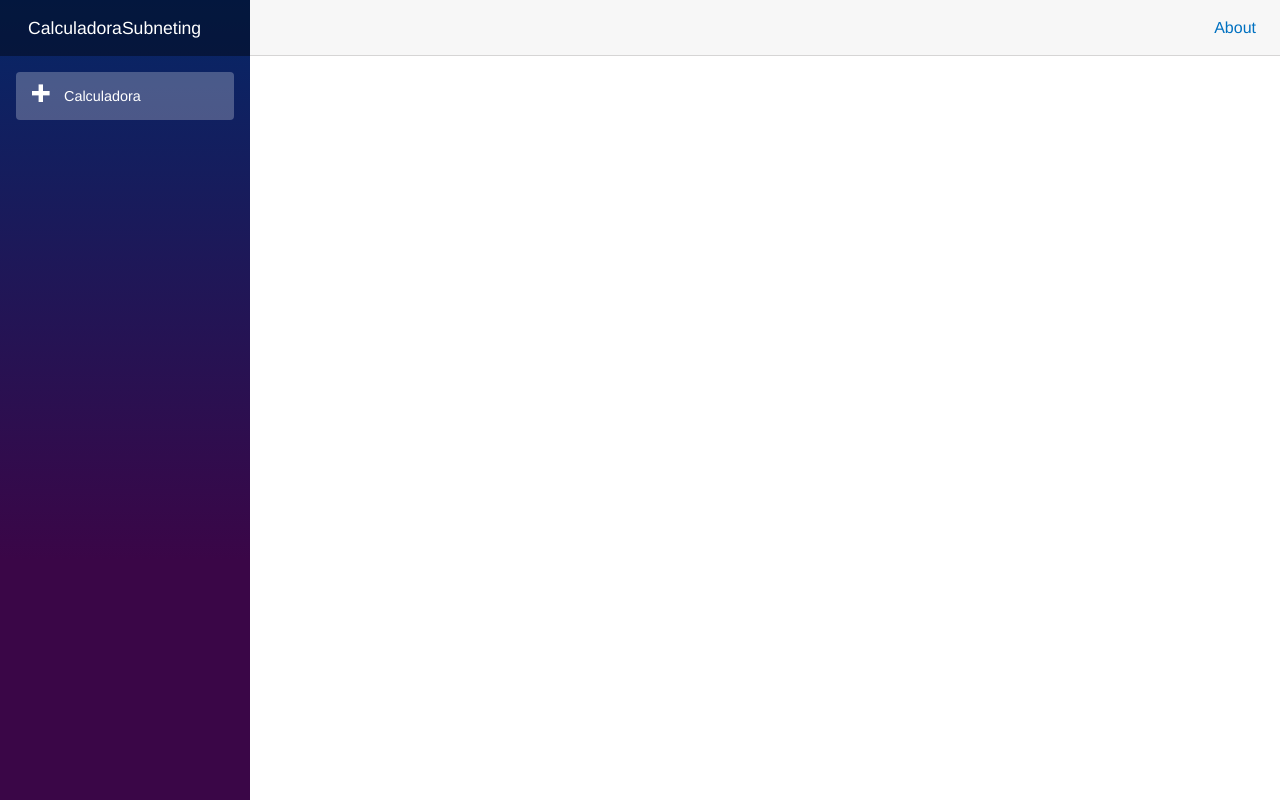
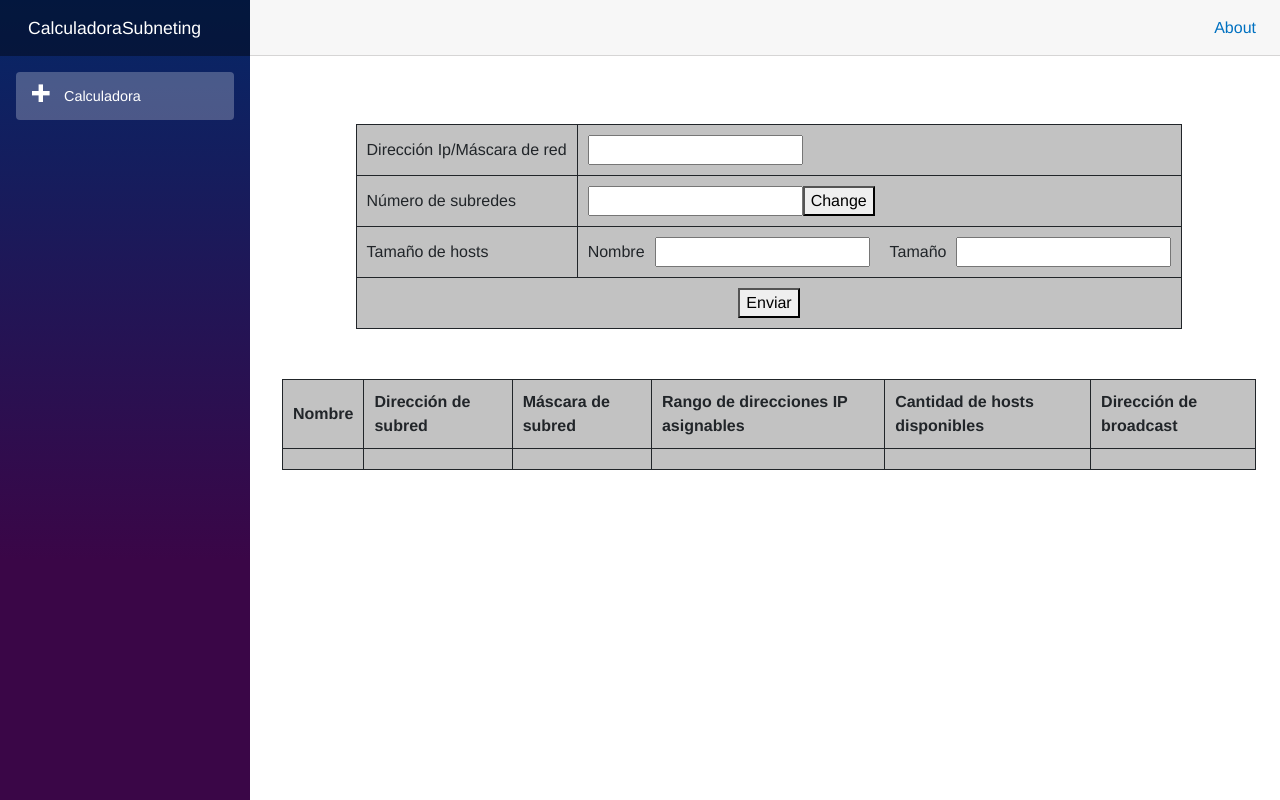
Before and after one commit to OliverWalters/CalculadoraSubneting, an ASP.NET Core app: page / in a window 1280 px wide. Run offline with ASP.NET Core 8, Linux system fonts and the light colour scheme; lists and menus that the app fills with data are empty; style sheets or scripts are compiled from the project's sources.

Commit message:
html y css

```diff
--- a/CalculadoraSubneting/Pages/Index.razor
+++ b/CalculadoraSubneting/Pages/Index.razor
@@ -1,3 +1,50 @@
 @page "/"
 
 <PageTitle>Calculadora</PageTitle>
+
+
+
+
+		<table class="tabla1">
+			<tr>
+				<td>Dirección Ip/Máscara de red</td>
+				<td><input type="text"></td>
+			</tr>
+			<tr>
+				<td>Número de subredes</td>
+				<td><input type="text"><button>Change</button></td>
+			</tr>
+			<tr>
+				<td>Tamaño de hosts</td>
+				<td><label>Nombre</label><input id="inputName" type="text"><label>Tamaño</label><input id="inputSize" type="text"></td>
+			</tr>
+			<tr>
+				<td class="submit"colspan="2">
+					<button >Enviar</button>
+				</td>
+			</tr>
+		</table>
+
+		<table class="tabla2">
+			<thead>
+				<tr>
+					<th>Nombre</th>
+					<th>Dirección de subred</th>
+					<th>Máscara de subred</th>
+					<th>Rango de direcciones IP asignables</th>
+					<th>Cantidad de hosts disponibles</th>
+					<th>Dirección de broadcast</th>
+				</tr>
+			</thead>
+			<tbody>
+				<tr>
+					<td></td>
+					<td></td>
+					<td></td>
+					<td></td>
+					<td></td>
+					<td></td>
+				</tr>
+			</tbody>
+
+		</table>
--- a/CalculadoraSubneting/Pages/Index.razor.css
+++ b/CalculadoraSubneting/Pages/Index.razor.css
@@ -1,2 +1,36 @@
 body {
+    font-size: large;
 }
+
+table, tr, td, th {
+    border: solid 1px;
+    background-color: rgb(194, 194, 194);
+}
+
+td, th {
+    padding: 10px;
+}
+
+label {
+    margin-right: 10px;
+}
+
+.tabla1 {
+    margin: auto;
+    text-align: left;
+    margin-top: 50px;
+}
+
+.submit {
+    text-align: center;
+}
+
+#inputName {
+    margin-right: 20px;
+}
+
+.tabla2 {
+    margin: auto;
+    text-align: left;
+    margin-top: 50px;
+}
```
